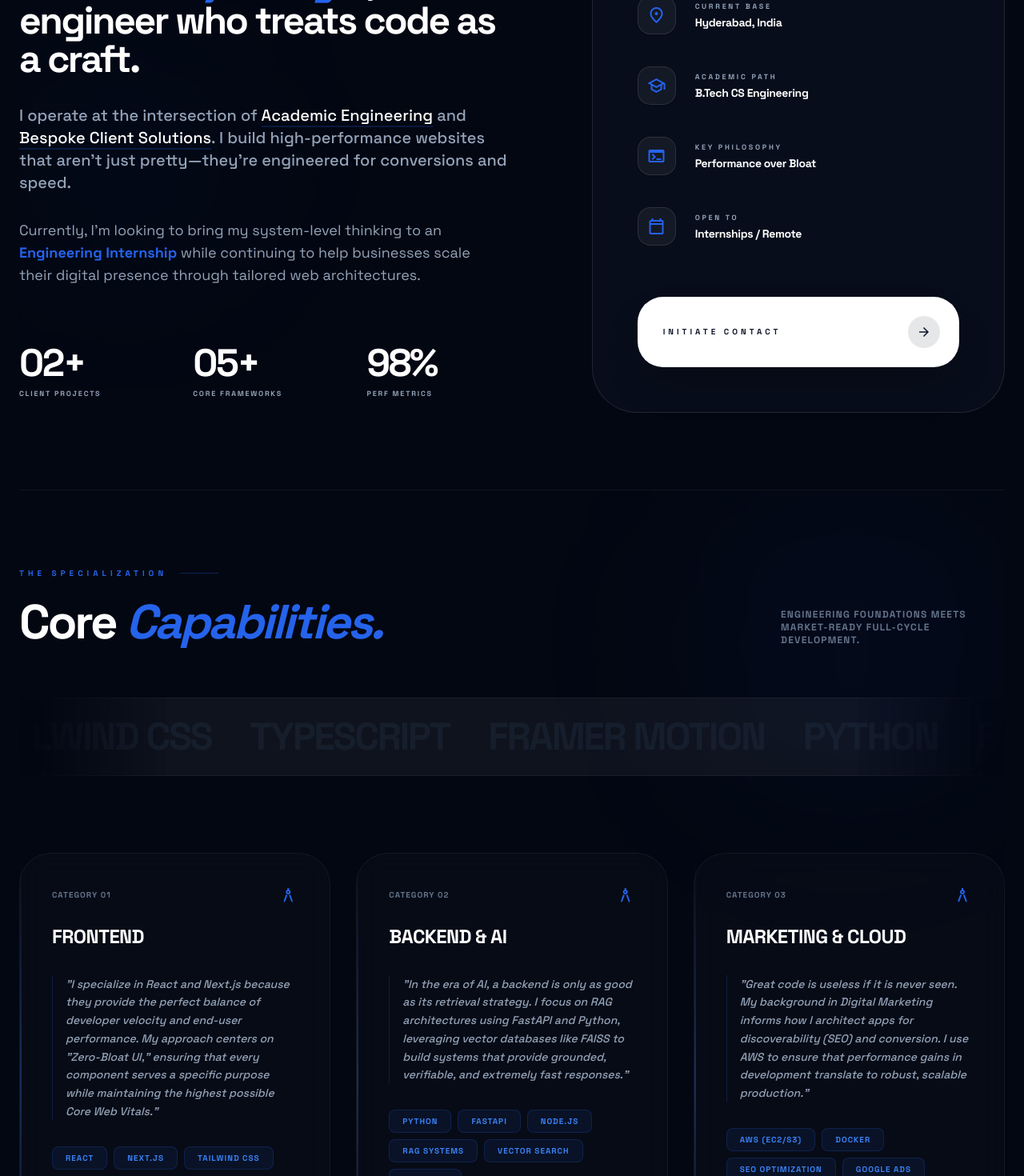
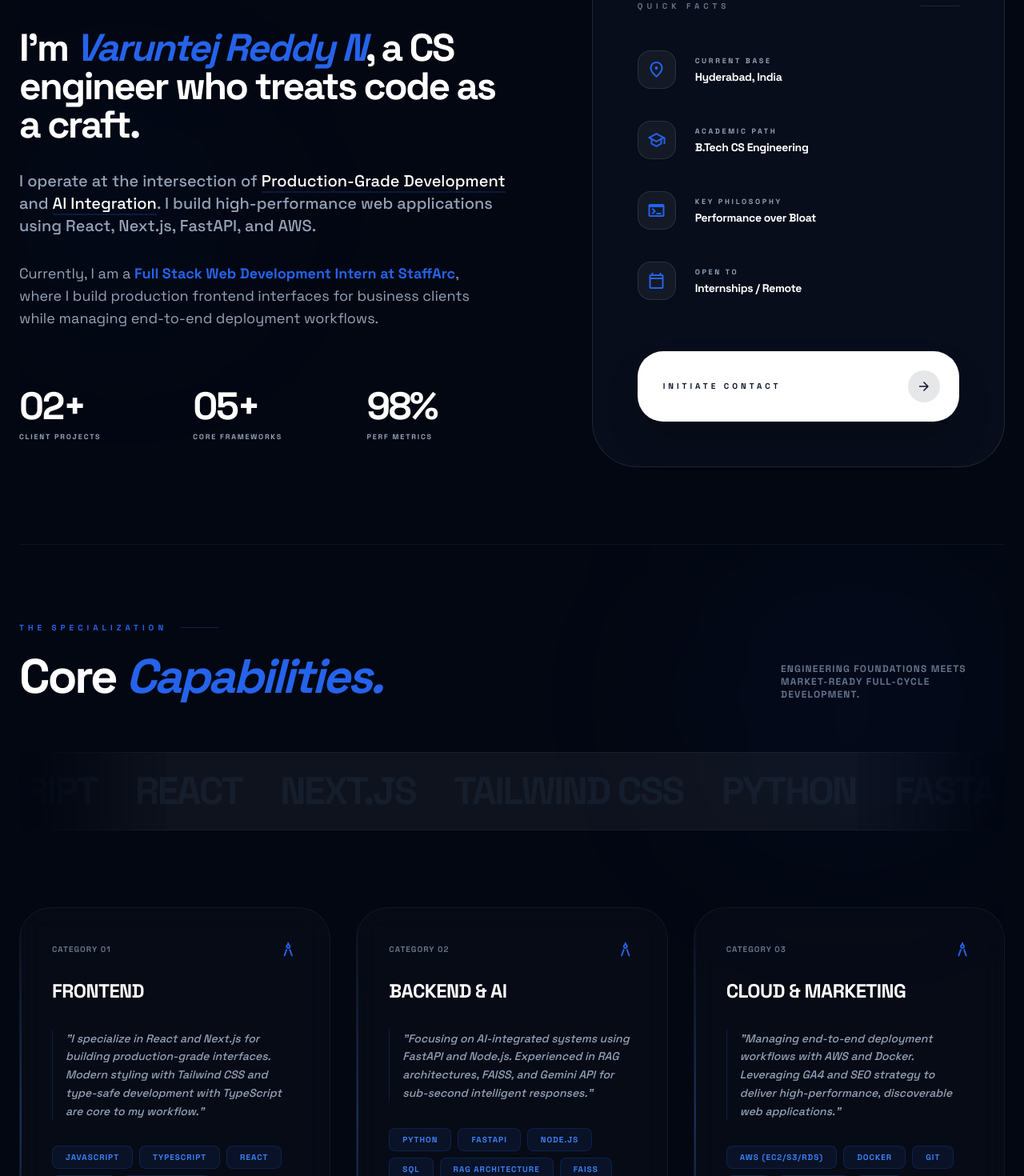
Before and after one commit to varuntejreddy03/varuntej, a React (Vite) app: page / in a window 1280 px wide. Shown: the part 1060-2530 px from the top of the page at 80% size. Built offline with nearby package versions, Linux system fonts and the light colour scheme.

Commit message:
Update portfolio with StaffArc internship and new project details

```diff
--- a/components/About.tsx
+++ b/components/About.tsx
@@ -40,11 +40,11 @@ const About: React.FC = () => {
               </p>
 
               <p className="text-lg sm:text-xl text-slate-500 dark:text-slate-400 leading-relaxed font-medium max-w-2xl">
-                I operate at the intersection of <span className="text-slate-900 dark:text-white border-b-2 border-primary/20">Academic Engineering</span> and <span className="text-slate-900 dark:text-white border-b-2 border-primary/20">Bespoke Client Solutions</span>. I build high-performance websites that aren't just pretty—they're engineered for conversions and speed.
+                I operate at the intersection of <span className="text-slate-900 dark:text-white border-b-2 border-primary/20">Production-Grade Development</span> and <span className="text-slate-900 dark:text-white border-b-2 border-primary/20">AI Integration</span>. I build high-performance web applications using React, Next.js, FastAPI, and AWS.
               </p>
 
               <p className="text-base sm:text-lg text-slate-500 dark:text-slate-400 leading-relaxed font-normal max-w-xl">
-                Currently, I'm looking to bring my system-level thinking to an <span className="font-bold text-primary">Engineering Internship</span> while continuing to help businesses scale their digital presence through tailored web architectures.
+                Currently, I am a <span className="font-bold text-primary">Full Stack Web Development Intern at StaffArc</span>, where I build production frontend interfaces for business clients while managing end-to-end deployment workflows.
               </p>
             </div>
           </div>
--- a/components/Contact.tsx
+++ b/components/Contact.tsx
@@ -52,8 +52,8 @@ const Contact: React.FC = () => {
             <span className="text-primary italic">something amazing.</span>
           </h2>
 
-          <p className="text-lg text-slate-500 dark:text-slate-400 font-medium leading-relaxed max-w-md mb-12">
-            Whether you're looking for an <span className="text-slate-900 dark:text-white font-bold">Engineering Intern</span> or a developer to build your next <span className="text-slate-900 dark:text-white font-bold">Bespoke Website</span>, let's connect.
+          <p className="text-lg text-slate-500 dark:text-slate-400 font-medium leading-relaxed max-md mb-12">
+            Whether you're looking for a <span className="text-slate-900 dark:text-white font-bold">Full Stack Developer</span> or an <span className="text-slate-900 dark:text-white font-bold">AI Engineer</span> for your next project, let's connect.
           </p>
 
           {/* Social Hub */}
--- a/components/Experience.tsx
+++ b/components/Experience.tsx
@@ -7,26 +7,26 @@ const Experience: React.FC = () => {
 
   const history = [
     {
-      role: 'Freelance Web Architect',
-      company: 'Self-Employed / Client Base',
-      period: '2023 — Present',
-      desc: 'Building high-performance digital presence for businesses like Jharoka Heritage and The Grind Cafe. Focused on high-conversion funnels and SEO excellence.',
-      tags: ['Client Work', 'Growth', 'SEO'],
-      type: 'client'
+      role: 'Full Stack Web Development Intern',
+      company: 'StaffArc (Early-Stage Startup)',
+      period: 'Feb 2026 — Present',
+      desc: 'Building production-ready frontend interfaces for full-stack web applications. Translating client requirements into responsive, pixel-perfect UIs using React and Tailwind CSS.',
+      tags: ['React', 'Next.js', 'Tailwind'],
+      type: 'engineering'
     },
     {
-      role: 'Core Developer',
-      company: 'MedRAG (AI Project)',
-      period: '2024',
-      desc: 'Architected local RAG systems for healthcare data. Focused on sub-second retrieval using FAISS and Gemini LLM grounding.',
-      tags: ['AI/ML', 'RAG', 'Python'],
-      type: 'engineering'
+      role: 'Web Developer & Digital Marketing Analyst',
+      company: 'Freelance Hyderabad',
+      period: '2025 — Present',
+      desc: 'Built 3+ business websites with Lighthouse scores above 90. Integrated GA4 and optimized technical SEO for local businesses.',
+      tags: ['Client Work', 'SEO', 'GA4'],
+      type: 'client'
     },
     {
       role: 'CS Engineering Student',
       company: 'KMCE, Hyderabad',
       period: '2023 — 2027',
-      desc: 'Maintaining a strong academic foundation while applying theoretical system design to real-world software challenges.',
+      desc: 'B.Tech CSE student maintaining a strong academic foundation while building industry-relevant full-stack applications.',
       tags: ['Foundations', 'Algorithms'],
       type: 'academic'
     }
--- a/components/Footer.tsx
+++ b/components/Footer.tsx
@@ -21,11 +21,11 @@ const Footer: React.FC = () => {
                 V
               </div>
               <span className="text-2xl font-black tracking-tighter text-slate-900 dark:text-white uppercase">
-                Varuntej <span className="text-primary italic">Reddy</span>
+                Varuntej <span className="text-primary italic">Reddy N</span>
               </span>
             </div>
             <p className="text-sm text-slate-600 dark:text-slate-400 leading-relaxed max-w-sm font-medium">
-              Bridging the gap between high-performance engineering and tailored web solutions for businesses. Building the future, one pixel at a time.
+              Full-stack developer building production-grade web applications with React, Next.js, FastAPI, and AWS.
             </p>
             <div className="flex gap-4 pt-2">
               <a
--- a/components/ResumeContent.tsx
+++ b/components/ResumeContent.tsx
@@ -73,26 +73,26 @@ const ResumeContent: React.FC = () => {
                   <span className="p-2 bg-white dark:bg-slate-800 rounded-lg shadow-sm group-hover:shadow-primary/20 transition-all">
                     <span className="material-symbols-outlined text-lg text-slate-400 group-hover:text-primary">mail</span>
                   </span>
-                  <span className="truncate">varuntejreddy03</span>
+                  <span className="truncate">varuntejreddy03@gmail.com</span>
                 </a>
+                <div className="flex items-center gap-3">
+                  <span className="p-2 bg-white dark:bg-slate-800 rounded-lg shadow-sm">
+                    <span className="material-symbols-outlined text-lg text-slate-400">call</span>
+                  </span>
+                  <span>+91-8374967870</span>
+                </div>
                 <a href="https://linkedin.com/in/nvaruntej" target="_blank" rel="noopener noreferrer" className="flex items-center gap-3 hover:text-primary transition-colors group">
                   <span className="p-2 bg-white dark:bg-slate-800 rounded-lg shadow-sm group-hover:shadow-primary/20 transition-all">
                     <span className="material-symbols-outlined text-lg text-slate-400 group-hover:text-primary">link</span>
                   </span>
-                  <span>LinkedIn</span>
+                  <span>linkedin.com/in/nvaruntej</span>
                 </a>
                 <a href="https://github.com/varuntejreddy03" target="_blank" rel="noopener noreferrer" className="flex items-center gap-3 hover:text-primary transition-colors group">
                   <span className="p-2 bg-white dark:bg-slate-800 rounded-lg shadow-sm group-hover:shadow-primary/20 transition-all">
                     <span className="material-symbols-outlined text-lg text-slate-400 group-hover:text-primary">code</span>
                   </span>
-                  <span>GitHub</span>
+                  <span>github.com/varuntejreddy03</span>
                 </a>
-                <div className="flex items-center gap-3">
-                  <span className="p-2 bg-white dark:bg-slate-800 rounded-lg shadow-sm">
-                    <span className="material-symbols-outlined text-lg text-slate-400">location_on</span>
-                  </span>
-                  <span>Hyderabad, India</span>
-                </div>
               </div>
             </div>
 
@@ -102,8 +102,8 @@ const ResumeContent: React.FC = () => {
               <div className="relative pl-4 border-l-2 border-slate-200 dark:border-slate-800">
                 <div className="absolute -left-[5px] top-0 w-2 h-2 rounded-full bg-primary" />
                 <div className="mb-1 text-slate-900 dark:text-white font-bold">B.Tech in CSE</div>
-                <div className="text-xs text-slate-500 uppercase tracking-wider font-semibold mb-2">KMCE, Hyderabad</div>
-                <div className="text-xs text-primary font-medium">2023 — 2027</div>
+                <div className="text-xs text-slate-500 uppercase tracking-wider font-semibold mb-2">Keshav Memorial College of Engineering</div>
+                <div className="text-xs text-primary font-medium">Expected 2027</div>
               </div>
             </div>
 
@@ -115,7 +115,7 @@ const ResumeContent: React.FC = () => {
                 <div>
                   <h4 className="text-[10px] font-bold text-slate-500 uppercase mb-3">Core & Frontend</h4>
                   <div className="flex flex-wrap gap-2">
-                    {['React', 'Next.js', 'TypeScript', 'Tailwind CSS', 'Framer Motion'].map(skill => (
+                    {['JavaScript', 'TypeScript', 'Python', 'Java', 'SQL', 'React', 'Next.js', 'Tailwind CSS'].map(skill => (
                       <span key={skill} className="px-3 py-1 bg-white dark:bg-slate-800 border border-slate-100 dark:border-white/5 rounded-md text-[10px] font-bold text-slate-700 dark:text-slate-300 hover:border-primary/30 transition-colors cursor-default">
                         {skill}
                       </span>
@@ -124,9 +124,9 @@ const ResumeContent: React.FC = () => {
                 </div>
 
                 <div>
-                  <h4 className="text-[10px] font-bold text-slate-500 uppercase mb-3">Backend & AI</h4>
+                  <h4 className="text-[10px] font-bold text-slate-500 uppercase mb-3">Backend, AI & Cloud</h4>
                   <div className="flex flex-wrap gap-2">
-                    {['Node.js', 'FastAPI', 'Python', 'RAG Systems', 'Gemini AI', 'Supabase'].map(skill => (
+                    {['FastAPI', 'Node.js', 'REST APIs', 'JWT', 'Supabase', 'RAG Architecture', 'FAISS', 'Gemini API', 'AWS', 'Docker', 'Git', 'GA4'].map(skill => (
                       <span key={skill} className="px-3 py-1 bg-white dark:bg-slate-800 border border-slate-100 dark:border-white/5 rounded-md text-[10px] font-bold text-slate-700 dark:text-slate-300 hover:border-primary/30 transition-colors cursor-default">
                         {skill}
                       </span>
@@ -146,7 +146,7 @@ const ResumeContent: React.FC = () => {
                 VARUNTEJ <span className="text-primary italic">REDDY N</span>
               </h1>
               <p className="text-lg text-slate-500 dark:text-slate-400 font-medium max-w-lg leading-relaxed">
-                Full-Stack Architect & AI Engineer building scalable, production-grade systems with a focus on modern aesthetics and performance.
+                Full-stack developer with hands-on experience building production-grade web applications using React, Next.js, FastAPI, and AWS.
               </p>
             </header>
 
@@ -164,15 +164,15 @@ const ResumeContent: React.FC = () => {
                   <div className="absolute left-0 top-2 w-4 h-4 rounded-full border-4 border-white dark:border-[#0b1121] bg-primary shadow-lg shadow-primary/30" />
 
                   <div className="flex flex-col sm:flex-row sm:items-baseline justify-between mb-2">
-                    <h3 className="text-lg font-bold text-slate-900 dark:text-white">Freelance Web Architect</h3>
-                    <span className="text-xs font-bold text-primary px-2 py-1 bg-primary/10 rounded-full uppercase tracking-widest">Present</span>
+                    <h3 className="text-lg font-bold text-slate-900 dark:text-white">Full Stack Web Development Intern</h3>
+                    <span className="text-xs font-bold text-primary px-2 py-1 bg-primary/10 rounded-full uppercase tracking-widest">Feb 2026 – Present</span>
                   </div>
-                  <div className="text-sm font-medium text-slate-500 dark:text-slate-400 mb-4">Self-Employed • Global</div>
+                  <div className="text-sm font-medium text-slate-500 dark:text-slate-400 mb-4">StaffArc (Early-Stage Startup) • Remote</div>
 
                   <ul className="space-y-2 text-sm text-slate-600 dark:text-slate-300 leading-relaxed list-disc pl-4 marker:text-slate-300 dark:marker:text-slate-600">
-                    <li>Engineered high-performance digital presence for clients like <strong>Jharoka.in</strong> & <strong>The Grind Cafe</strong>.</li>
-                    <li>Achieved <strong>95+ Core Web Vitals</strong> scores through advanced caching strategies and asset optimization.</li>
-                    <li>Designed conversion-focused UI/UX resulting in measurable engagement growth.</li>
+                    <li>Building production-ready frontend interfaces for web applications serving real business clients using <strong>React</strong> and <strong>Tailwind CSS</strong>.</li>
+                    <li>Translating client requirements into responsive, pixel-perfect UIs with multiple projects simultaneously in active development.</li>
+                    <li>Working directly within a fast-moving startup environment, adapting quickly to codebase conventions and shipping features independently.</li>
                   </ul>
                 </div>
 
@@ -181,15 +181,15 @@ const ResumeContent: React.FC = () => {
                   <div className="absolute left-0 top-2 w-4 h-4 rounded-full border-4 border-white dark:border-[#0b1121] bg-slate-300 dark:bg-slate-700" />
 
                   <div className="flex flex-col sm:flex-row sm:items-baseline justify-between mb-2">
-                    <h3 className="text-lg font-bold text-slate-900 dark:text-white">Core Developer</h3>
-                    <span className="text-xs font-bold text-slate-400 uppercase tracking-widest">2024</span>
+                    <h3 className="text-lg font-bold text-slate-900 dark:text-white">Web Developer & Digital Marketing Analyst</h3>
+                    <span className="text-xs font-bold text-slate-400 uppercase tracking-widest">2025 – Present</span>
                   </div>
-                  <div className="text-sm font-medium text-slate-500 dark:text-slate-400 mb-4">MedRAG (AI Healthcare)</div>
+                  <div className="text-sm font-medium text-slate-500 dark:text-slate-400 mb-4">Freelance Hyderabad</div>
 
                   <ul className="space-y-2 text-sm text-slate-600 dark:text-slate-300 leading-relaxed list-disc pl-4 marker:text-slate-300 dark:marker:text-slate-600">
-                    <li>Architected a <strong>RAG (Retrieval-Augmented Generation)</strong> system using <strong>FAISS</strong> vector search.</li>
-                    <li>Integrated <strong>Gemini 1.5 Pro</strong> for grounding medical insights with sub-second retrieval latency.</li>
-                    <li>Implemented secure data pipelines for handling sensitive clinical datasets.</li>
+                    <li>Built 3+ business websites with <strong>Lighthouse scores above 90</strong>.</li>
+                    <li>Integrated <strong>GA4</strong> and optimized technical SEO for improved discoverability.</li>
+                    <li>Designed conversion-focused UI/UX resulting in measurable engagement growth.</li>
                   </ul>
                 </div>
               </div>
--- a/components/constants.ts
+++ b/components/constants.ts
@@ -5,10 +5,10 @@ export const PROJECTS: Project[] = [
     id: 'proj-1',
     title: 'MedRAG',
     tagline: 'Optimizing healthcare diagnosis through sub-second, RAG-powered medical document analysis.',
-    description: 'An AI-powered healthcare diagnosis assistant built using Retrieval-Augmented Generation (RAG) architecture.',
+    description: 'RAG-based medical QA system, 4.4GB FAISS index, 2–3 sec response time, FastAPI + JWT + Docker',
     challenge: 'Medical professionals required a way to query massive clinical datasets without the latency or hallucinations common in standard LLMs.',
     solution: 'Developed a custom RAG pipeline using a 4.4GB FAISS vector index and Gemini API, hosted on AWS EC2 with Docker-optimized environments.',
-    results: 'Achieved sub-second query latency and zero-hallucination grounded responses for complex medical QA.',
+    results: 'Achieved 2–3 sec response time and high accuracy for complex medical QA with a 4.4GB FAISS index.',
     image: 'https://images.unsplash.com/photo-1576091160550-2173dba999ef?q=80&w=2070&auto=format&fit=crop',
     icon: 'clinical_notes',
     features: [
@@ -16,10 +16,30 @@ export const PROJECTS: Project[] = [
       'JWT-protected FastAPI backend with rate limiting',
       'AWS EC2/S3/RDS deployment via Docker'
     ],
-    tags: ['Next.js', 'FastAPI', 'FAISS', 'Gemini'],
+    tags: ['FastAPI', 'JWT', 'Docker', 'FAISS', 'Gemini'],
     liveUrl: 'https://medrag.site',
     repoUrl: 'https://github.com/varuntejreddy03/medrag_backend',
     category: 'ai'
+  },
+  {
+    id: 'proj-3',
+    title: 'KMCE Cricket Portal',
+    tagline: 'Centralizing tournament management through a real-time, role-based college sports platform.',
+    description: 'Live college tournament platform, 10 teams, 200+ players, React + Supabase + SQL',
+    challenge: 'Organizing inter-college tournaments manually led to data fragmentation and delayed score reporting.',
+    solution: 'Built a real-time management dashboard using Supabase and PostgreSQL, featuring role-based access for admins and teams.',
+    results: 'Streamlined ops for 10 teams and 200+ players with zero data loss and instant score updates.',
+    image: 'https://images.unsplash.com/photo-1531415074968-036ba1b575da?q=80&w=2067&auto=format&fit=crop',
+    icon: 'sports_cricket',
+    features: [
+      'Real-time Supabase score synchronization',
+      'Role-based dashboard (Admin/Team)',
+      'SQL-backed match scheduling engine'
+    ],
+    tags: ['React', 'Supabase', 'SQL', 'Next.js'],
+    liveUrl: 'https://kmcecricket.varuntej.online/',
+    repoUrl: 'https://github.com/varuntejreddy03/kmcesports',
+    category: 'web-app'
   },
   {
     id: 'proj-2',
@@ -40,83 +60,23 @@ export const PROJECTS: Project[] = [
     liveUrl: 'https://jharoka.in',
     repoUrl: 'https://github.com/varuntejreddy03/Jharoka',
     category: 'client-work'
-  },
-  {
-    id: 'proj-3',
-    title: 'KMCE Cricket Portal',
-    tagline: 'Centralizing tournament management through a real-time, role-based college sports platform.',
-    description: 'A comprehensive tournament management platform for college cricket.',
-    challenge: 'Organizing inter-college tournaments manually led to data fragmentation and delayed score reporting.',
-    solution: 'Built a real-time management dashboard using Supabase and PostgreSQL, featuring role-based access for admins and teams.',
-    results: 'Streamlined ops for hundreds of players with zero data loss and instant score updates via live DB listeners.',
-    image: 'https://images.unsplash.com/photo-1531415074968-036ba1b575da?q=80&w=2067&auto=format&fit=crop',
-    icon: 'sports_cricket',
-    features: [
-      'Real-time Supabase score synchronization',
-      'Role-based dashboard (Admin/Team)',
-      'SQL-backed match scheduling engine'
-    ],
-    tags: ['Next.js', 'Supabase', 'PostgreSQL'],
-    liveUrl: 'https://kmcecricket.varuntej.online/',
-    repoUrl: 'https://github.com/varuntejreddy03/kmcesports',
-    category: 'web-app'
-  },
-  {
-    id: 'proj-4',
-    title: 'The Grind Cafe',
-    tagline: 'Scaling local coffee culture through a high-speed, SEO-focused multi-location digital experience.',
-    description: 'Modern business website for a multi-location specialty cafe.',
-    challenge: 'The business lacked a central hub to handle multi-location menus while maintaining local SEO rankings.',
-    solution: 'Developed a localized SEO strategy within a Next.js framework, featuring dynamic location pages and optimized assets.',
-    results: 'Sustained Lighthouse performance scores above 90 and increased organic local search traffic significantly.',
-    image: 'https://images.unsplash.com/photo-1501339847302-ac426a4a7cbb?q=80&w=2078&auto=format&fit=crop',
-    icon: 'coffee',
-    features: [
-      '90+ Lighthouse mobile performance',
-      'Multi-location menu management',
-      'Integrated Google Maps & contact flow'
-    ],
-    tags: ['React', 'TypeScript', 'SEO'],
-    liveUrl: 'https://thegrindcafe.in',
-    repoUrl: 'https://github.com/varuntejreddy03/grindcafe',
-    category: 'client-work'
-  },
-  {
-    id: 'proj-5',
-    title: 'PartCart',
-    tagline: 'Modernizing event catering through a fluid, mobile-first inquiry and cart management system.',
-    description: 'Food ordering and catering inquiry platform (WIP).',
-    challenge: 'Current catering solutions fail to provide a smooth mobile inquiry process for event-scale orders.',
-    solution: 'Designing a responsive React application with context-driven cart management and fluid UI transitions.',
-    results: 'Built a modular ordering framework ready for high-traffic catering events.',
-    image: 'https://images.unsplash.com/photo-1555244162-803834f70033?q=80&w=2070&auto=format&fit=crop',
-    icon: 'shopping_cart',
-    features: [
-      'React Context cart management',
-      'Fluid mobile-first inquiry flow',
-      'Dynamic order total calculation'
-    ],
-    tags: ['Next.js', 'React Context', 'Tailwind'],
-    liveUrl: 'https://partycart.vercel.app',
-    repoUrl: 'https://github.com/varuntejreddy03/partycart',
-    category: 'web-app'
   }
 ];
 
 export const SKILL_CATEGORIES: SkillCategory[] = [
   {
     name: 'Frontend',
-    description: 'I specialize in React and Next.js because they provide the perfect balance of developer velocity and end-user performance. My approach centers on "Zero-Bloat UI," ensuring that every component serves a specific purpose while maintaining the highest possible Core Web Vitals.',
-    skills: ['React', 'Next.js', 'Tailwind CSS', 'TypeScript', 'Framer Motion']
+    description: 'I specialize in React and Next.js for building production-grade interfaces. Modern styling with Tailwind CSS and type-safe development with TypeScript are core to my workflow.',
+    skills: ['JavaScript', 'TypeScript', 'React', 'Next.js', 'Tailwind CSS']
   },
   {
     name: 'Backend & AI',
-    description: 'In the era of AI, a backend is only as good as its retrieval strategy. I focus on RAG architectures using FastAPI and Python, leveraging vector databases like FAISS to build systems that provide grounded, verifiable, and extremely fast responses.',
-    skills: ['Python', 'FastAPI', 'Node.js', 'RAG Systems', 'Vector Search', 'JWT Auth']
+    description: 'Focusing on AI-integrated systems using FastAPI and Node.js. Experienced in RAG architectures, FAISS, and Gemini API for sub-second intelligent responses.',
+    skills: ['Python', 'FastAPI', 'Node.js', 'SQL', 'RAG Architecture', 'FAISS', 'Gemini API']
   },
   {
-    name: 'Marketing & Cloud',
-    description: 'Great code is useless if it is never seen. My background in Digital Marketing informs how I architect apps for discoverability (SEO) and conversion. I use AWS to ensure that performance gains in development translate to robust, scalable production.',
-    skills: ['AWS (EC2/S3)', 'Docker', 'SEO Optimization', 'Google Ads', 'GA4']
+    name: 'Cloud & Marketing',
+    description: 'Managing end-to-end deployment workflows with AWS and Docker. Leveraging GA4 and SEO strategy to deliver high-performance, discoverable web applications.',
+    skills: ['AWS (EC2/S3/RDS)', 'Docker', 'Git', 'GA4', 'REST APIs', 'JWT', 'Supabase']
   }
 ];
```
Also changed, not shown: components/Hero.tsx (+4 -4 lines), 1 other file (tests, documents, lock files or other folders).
